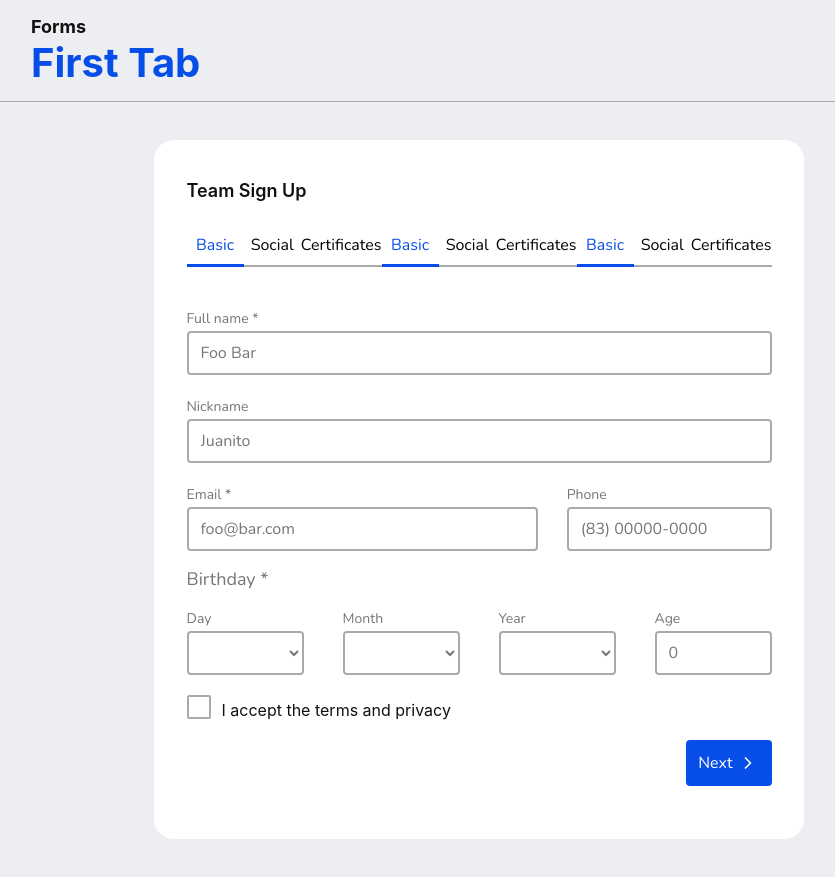
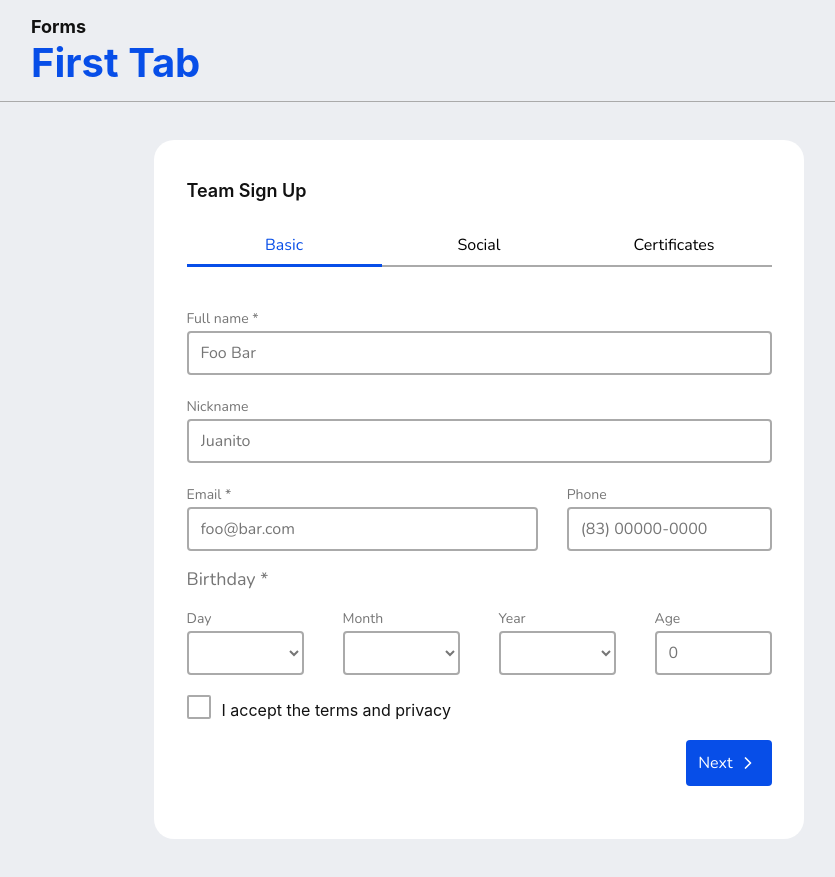
Before and after one commit to Albaax/react-form-project, a React (Create React App) app: page / in a window 1280 px wide. Shown: the whole page, without its empty margins (161-996 px from the left). Built offline with nearby package versions, Linux system fonts and the light colour scheme.

Commit message:
feat: add successtab, effect and conditionals on tabs

```diff
--- a/src/Components/FormContainer/index.js
+++ b/src/Components/FormContainer/index.js
@@ -6,41 +6,48 @@ import FirstTab from '../Tabs/FirstTab';
 import TabNavigation from '../TabNavigation';
 import SecondTab from '../Tabs/SecondTab';
 import ThirdTab from '../Tabs/ThirdTab';
+import SuccessTab from '../Tabs/SuccessTab';
 
-const FormContainer = ({title, changeTitle}) => {
-    const tabs = ['Basic', 'Social', 'Certificates'];
+const FormContainer = ({changeTitle}) => {
     const titles = ['First Tab', 'Second Tab', 'Third Tab', 'Success'];
-    const [isActive, setActive] = useState({
-        active1: true,
-        active2: false,
-        active3: false});
     const [currentStep, setCurrentStep] = useState(0);
-    const forms = [
-        <FirstTab />,
-        <SecondTab />,
-        <ThirdTab />
-    ];
+    const [isActive2, setIsActive2] = useState(false);
+    const [isActive3, setIsActive3] = useState(false);
     const nextStep = () => {
         setCurrentStep(currentStep + 1);
     }
+    const sendData = event => {
+        event.preventDefault();
+    }
+    const forms = [
+        <FirstTab changeStep={nextStep}/>,
+        <SecondTab changeStep={nextStep}/>,
+        <ThirdTab changeStep={nextStep}/>,
+        <SuccessTab />
+    ];
     useEffect( () => {
         changeTitle(titles[currentStep]);
+        if(currentStep === 1) setIsActive2(true);
+        if(currentStep === 2) setIsActive3(true);
     }, [currentStep]);
 
     return (
         <div className="form-container">
             <div className="tab-container">
-                <h1 className="title">Team Sign Up</h1>
-                <div className="tabs-container">
-                    {tabs.map( (tab, index) => {
-                        return (
-                            <TabNavigation key={index} currentTab={tab}
-                            activeTab={`${isActive}.active${index+1}` ? 'active' : ''}
-                            onClick={() => {setActive(!`${isActive}.active${index+1}`)}}/>
-                        )
-                    })}
-                </div>
-                { forms[currentStep] }
+                {currentStep === 3 ? '' :
+                <>
+                    <h1 className="title">Team Sign Up</h1>
+                    <div className="tabs-container">
+                        <TabNavigation
+                        step2={isActive2}
+                        step3={isActive3}
+                        setCurrentStep={setCurrentStep}
+                        currentStep={currentStep}/>
+                    </div>
+                </>}
+                <form method="POST" onSubmit={sendData}>
+                    { forms[currentStep] }
+                </form>
             </div>
         </div>
     );
```
